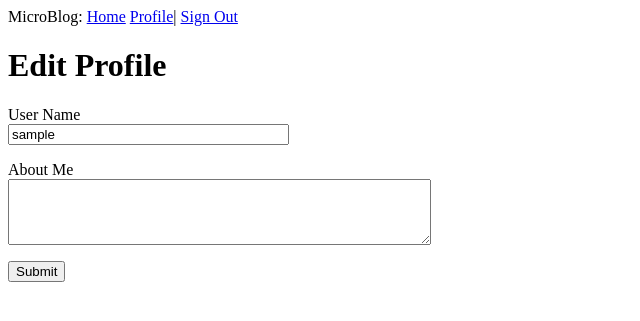
After one commit to brijith/flask_app, a Flask app: page /edit_profile in a window 1280 px wide. The commit adds this page. Shown: the top 321 px of the page, without its empty margins (0-640 px from the left). Run offline with Flask 2, Linux system fonts and the light colour scheme; the visitor is signed in with stand-in values (Sample User, id 1); data comes from the database, SQL or seed files in the repository.

Commit message:
Completed till profiles and avatars

```diff
--- a/app/forms.py
+++ b/app/forms.py
@@ -1,9 +1,33 @@
 from flask_wtf import FlaskForm
-from wtforms import StringField, PasswordField, BooleanField,SubmitField
-from wtforms.validators import DataRequired
+from wtforms import StringField, PasswordField, BooleanField,SubmitField, TextAreaField
+from wtforms.validators import DataRequired, ValidationError, Email, EqualTo, Length
+from app.models import User
 
 class LoginForm(FlaskForm):
     username = StringField('user name', validators=[DataRequired('need something here')])
     password = PasswordField('password', validators=[DataRequired('need something here')])
     remember_me = BooleanField('Remember Me')
     submit = SubmitField('Submit')
+
+class RegistrationForm(FlaskForm):
+    username = StringField('User Name', validators=[DataRequired()])
+    email = StringField('Email', validators=[DataRequired(), Email()])
+    password = PasswordField('Password', validators=[DataRequired()])
+    password2 = PasswordField('Repeat Password', validators=[DataRequired(), EqualTo('password')])
+    submit = SubmitField('Register!')
+
+    def validate_username(self, username):
+        user = User.query.filter_by(username=username.data).first()
+        if user is not None:
+            raise ValidationError('Please use a different username.')
+
+    def validate_email(self, email):
+        email = User.query.filter_by(email=email.data).first()
+        if email is not None:
+            raise ValidationError('Please use a different email.')
+
+
+class EditProfileForm(FlaskForm):
+    username = StringField('User Name', validators=[DataRequired('need something here')])
+    about_me =TextAreaField('About Me', validators=[Length(min=0, max=140)])
+    submit = SubmitField('Submit')
--- a/app/models.py
+++ b/app/models.py
@@ -3,7 +3,7 @@ from datetime import datetime
 from flask_login import UserMixin
 from app import login
 from werkzeug.security import generate_password_hash, check_password_hash
-
+from hashlib import md5
 
 @login.user_loader
 def load_user(id):
@@ -15,6 +15,13 @@ class User(UserMixin, db.Model):
     email = db.Column(db.String(120), index=True, unique=True)
     password_hash = db.Column(db.String(128))
     posts = db.relationship('Post', backref='auther', lazy='dynamic')
+    about_me = db.Column(db.String(140))
+    last_seen = db.Column(db.DateTime, default=datetime.utcnow)
+
+    def avatar(self, size):
+        digest = md5(self.email.lower().encode('utf-8')).hexdigest()
+        return 'https://www.gravatar.com/avatar/{}?d=identicon&s={}'.format(
+            digest, size)
 
     def set_password(self, password):
         self.password_hash = generate_password_hash(password)
--- a/app/routes.py
+++ b/app/routes.py
@@ -1,8 +1,19 @@
 from app import app
 from flask import render_template, flash, redirect, url_for
-from app.forms import LoginForm
+from app.forms import LoginForm, RegistrationForm, EditProfileForm
 from flask_login import current_user, login_user, logout_user, login_required
 from app.models import User
+from werkzeug.urls import url_parse
+from flask import request
+from app import db
+from datetime import datetime
+
+
+@app.before_request
+def before_request():
+    if current_user.is_authenticated:
+        current_user.last_seen = datetime.utcnow()
+        db.session.commit()
 
 @app.route('/')
 @app.route('/index')
@@ -21,6 +32,36 @@ def index():
     ]
     return render_template('index.html',title='welcome', user=user, posts=posts)
 
+@app.route('/posts')
+@login_required
+def posts():
+    return '<h1>posts will come here</h1>'
+
+@app.route('/user/<username>')
+@login_required
+def user(username):
+    user = User.query.filter_by(username=username).first_or_404()
+    posts = [
+        {'author':user, 'body': 'Test post 1'},
+        {'author':user, 'body': 'Test post 2'},
+    ]
+    return render_template('user.html', user=user, posts=posts)
+
+@app.route('/register',  methods=['GET', 'POST'])
+def register():
+    form = RegistrationForm()
+    if form.validate_on_submit():
+        user = User()
+        user.username = form.username.data
+        user.email = form.email.data
+        user.set_password(form.password.data)
+        db.session.add(user)
+        db.session.commit()
+        flash('Account for {} has beed created'.format(user.username))
+        return redirect(url_for('index'))
+
+    return render_template('register.html', title='Register new User', form=form)
+
 @app.route('/login', methods = ['GET', 'POST'])
 def login():
     if current_user.is_authenticated:
@@ -28,13 +69,33 @@ def login():
     form = LoginForm()
     if form.validate_on_submit(): ### on login form submit!!
         user = User.query.filter_by(username=form.username.data).first()
-        print user
         if user is None or not user.check_password(form.password.data):
             flash('invalid credential!')
             return redirect(url_for('login'))
         login_user(user, remember=form.remember_me.data)
-        return redirect(url_for('index'))
+        next_page = request.args.get('next')
+        if not next_page or url_parse(next_page).netloc != '':
+            next_page = url_for('index')
+        return redirect(next_page)
+
     return render_template('login.html', title='Sign in', form=form) ## login form load
+
+
+@app.route('/edit_profile', methods= ['GET', 'POST'])
+def edit_profile():
+    form = EditProfileForm()
+    if form.validate_on_submit():
+        current_user.username = form.username.data
+        current_user.about_me = form.about_me.data
+        db.session.commit()
+        flash('Your profile is updated !')
+        return redirect(url_for('edit_profile'))
+    elif request.method == 'GET':
+        form.username.data = current_user.username
+        form.about_me.data = current_user.about_me
+    else:
+        flash('Something went wrong!!!')
+    return render_template('edit_profile.html', title="Edit Profile", form=form)
 
 @app.route('/logout')
 def logout():
--- a/app/templates/base.html
+++ b/app/templates/base.html
@@ -11,6 +11,7 @@
 	    {% if current_user.is_anonymous %}
 	    <a href="{{ url_for('login') }}">Sign In</a>
 	    {% else %}
+	    <a href="{{ url_for('user', username=current_user.username) }}">Profile</a>|
 	    <a href="{{ url_for('logout') }}">Sign Out</a>
 	    {% endif %}
 	  </div>
--- /dev/null
+++ b/app/templates/edit_profile.html
@@ -0,0 +1,23 @@
+{% extends "base.html" %}
+
+{% block content %}
+    <h1>Edit Profile</h1>
+    <form action="" method="post">
+        {{ form.hidden_tag() }}
+        <p>
+            {{ form.username.label }}<br>
+            {{ form.username(size=32) }}<br>
+            {% for error in form.username.errors %}
+            <span style="color: red;">[{{ error }}]</span>
+            {% endfor %}
+        </p>
+        <p>
+            {{ form.about_me.label }}<br>
+            {{ form.about_me(cols=50, rows=4) }}<br>
+            {% for error in form.about_me.errors %}
+            <span style="color: red;">[{{ error }}]</span>
+            {% endfor %}
+        </p>
+        <p>{{ form.submit() }}</p>
+    </form>
+{% endblock %}
--- a/app/templates/index.html
+++ b/app/templates/index.html
@@ -1,6 +1,6 @@
 {% extends "base.html" %}
 {% block content %}
-<h1>Hello, {{ user.username }} !</h1>
+<h1>Hello, {{ current_user.username }} !</h1>
 	  {% for post in posts %}
 	  <div><p>{{post.auther.username}} says: <b>{{ post.body }} !!!!!</b></p></div>
 	  {% endfor %}
--- a/app/templates/login.html
+++ b/app/templates/login.html
@@ -18,5 +18,6 @@
   </p>
   <p>{{ form.remember_me()}} {{form.remember_me.label()}}</p>
   <p>{{ form.submit() }}</p>
+  <p><a href="{{ url_for('register') }}">Register</a></p>
 </form>
 {% endblock %}
```
Also changed, not shown: app/templates/_post.html (added, +6 -0 lines), app/templates/register.html (added, +39 -0 lines), app/templates/user.html (added, +20 -0 lines), migrations/versions/4e9a03623da1_new_field_about_me_added_in_user_table.py (added, +28 -0 lines), migrations/versions/abbd542c4416_new_field_added_in_user_table.py (added, +28 -0 lines).
